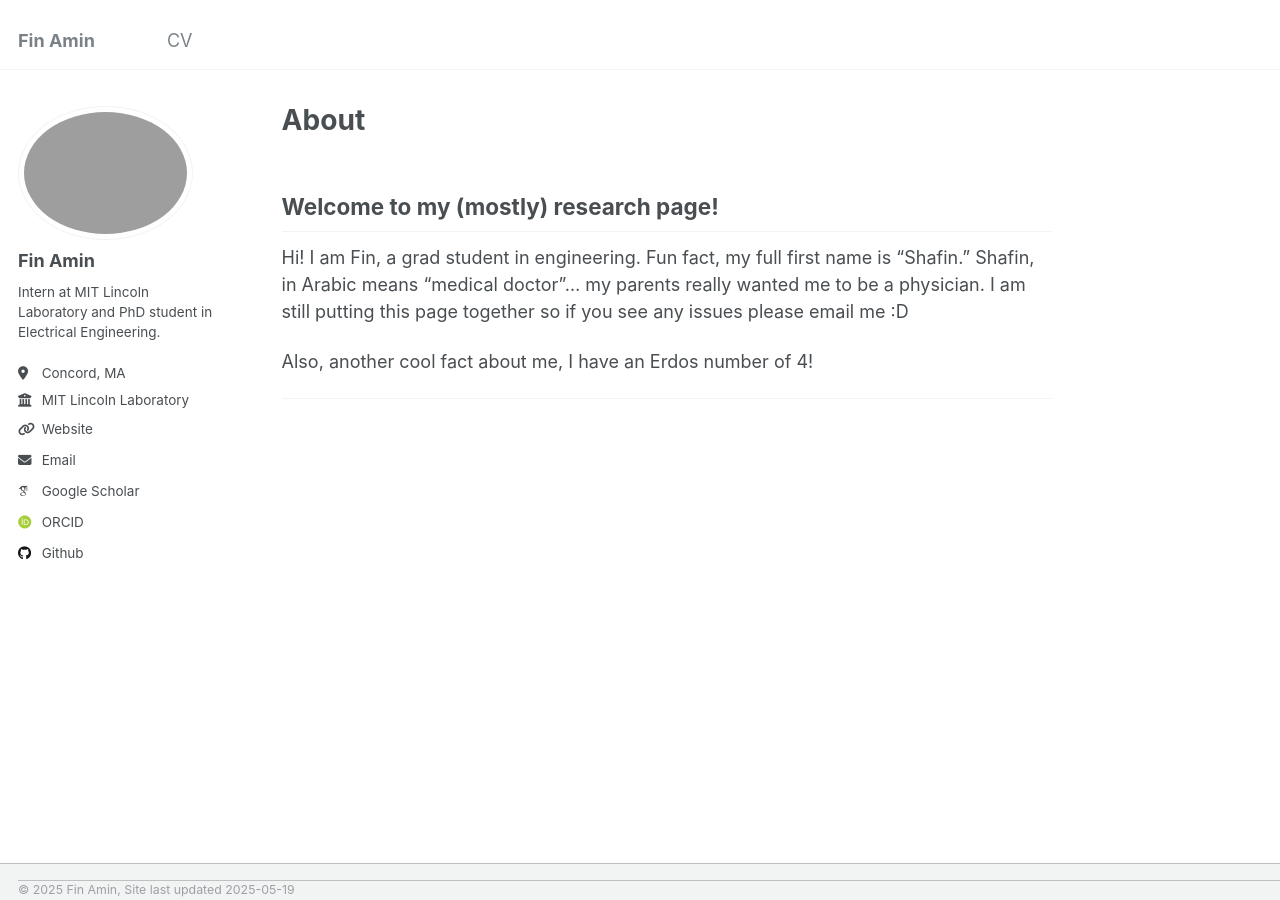
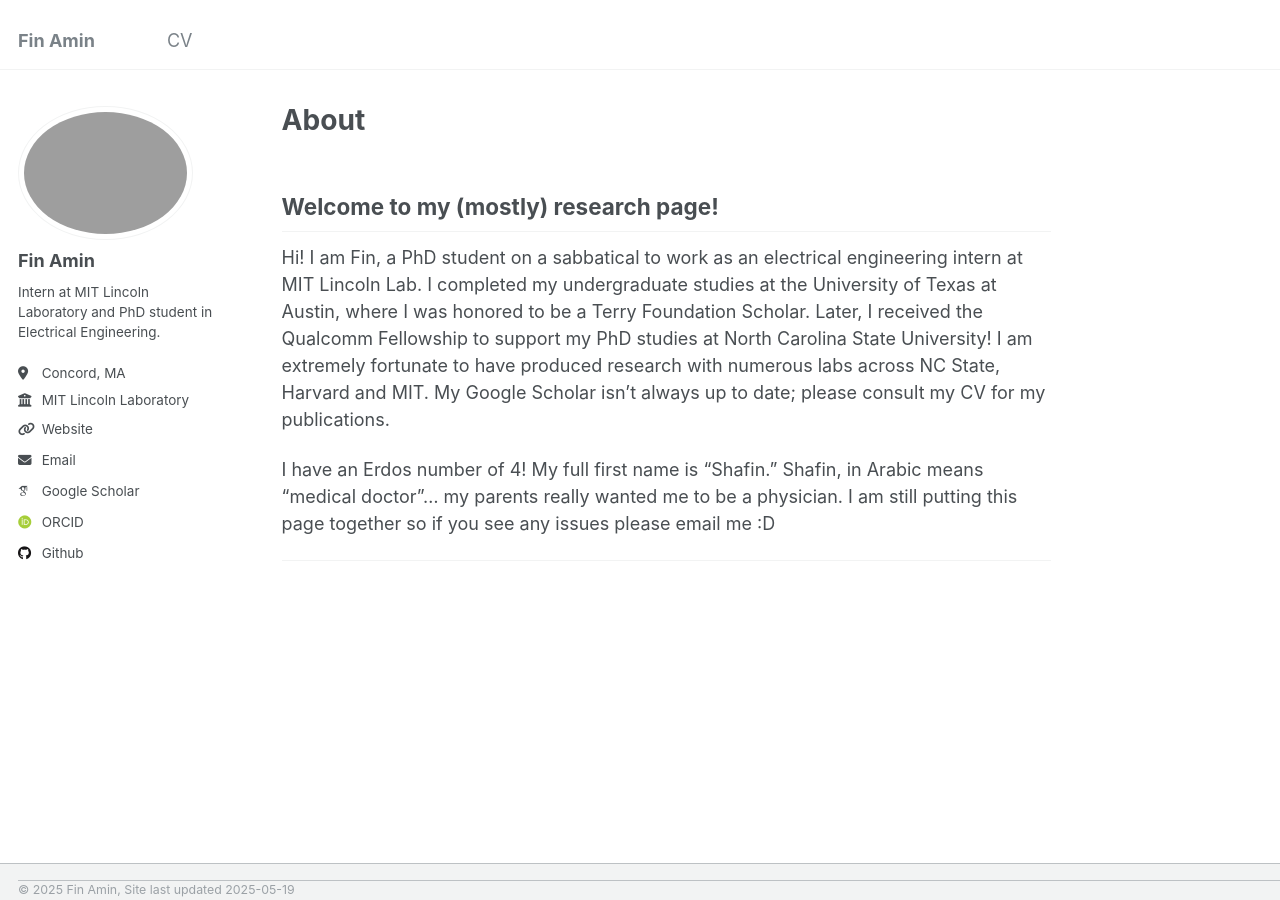
Before and after one commit to FinAminToastCrunch/FinAminToastCrunch.github.io, a Jekyll site: the page built from _pages/about.md, in a window 1280 px wide. Built offline with Jekyll 4.4.1, drawn with Linux system fonts in a browser that asks for light colours; some web fonts are replaced.

Commit message:
Update about.md

```diff
--- a/_pages/about.md
+++ b/_pages/about.md
@@ -9,9 +9,9 @@
 
 ## Welcome to my (mostly) research page!
 
-Hi! I am Fin, a grad student in engineering. Fun fact, my full first name is "Shafin." Shafin, in Arabic means "medical doctor"... my parents really wanted me to be a physician. I am still putting this page together so if you see any issues please email me :D
+Hi! I am Fin, a PhD student on a sabbatical to work as an electrical engineering intern at MIT Lincoln Lab. I completed my undergraduate studies at the University of Texas at Austin, where I was honored to be a Terry Foundation Scholar. Later, I received the Qualcomm Fellowship to support my PhD studies at North Carolina State University! I am extremely fortunate to have produced research with numerous labs across NC State, Harvard and MIT. My Google Scholar isn't always up to date; please consult my CV for my publications.
 
-Also, another cool fact about me, I have an Erdos number of 4!
+I have an Erdos number of 4! My full first name is "Shafin." Shafin, in Arabic means "medical doctor"... my parents really wanted me to be a physician. I am still putting this page together so if you see any issues please email me :D
 
 
 ------
```
